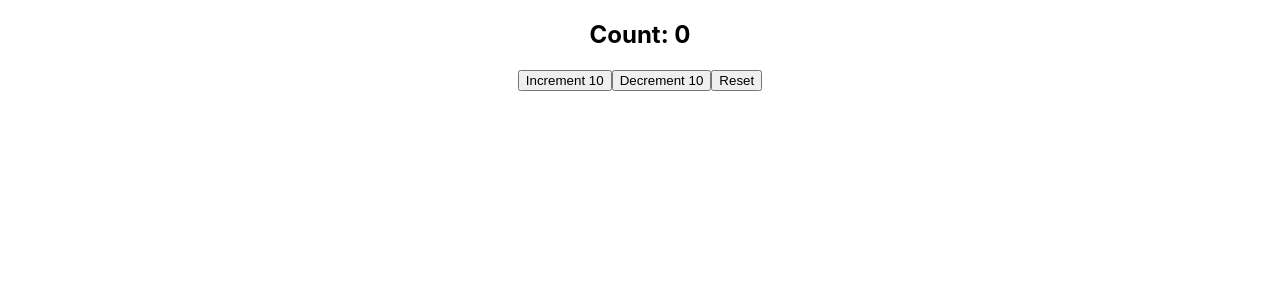
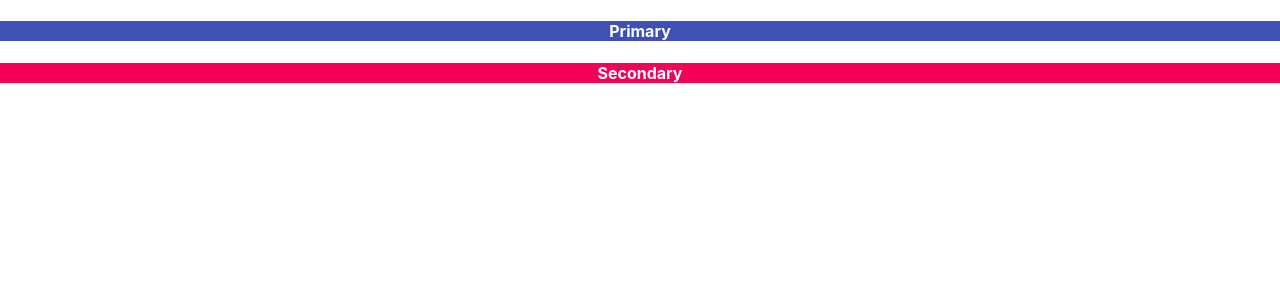
Before and after one commit to shivprajapat/React-TypeScript-Tutorials, a React (Create React App) app: page / in a window 1280 px wide. Shown: the top 300 px of the page. Built offline with nearby package versions, Linux system fonts and the light colour scheme.

Commit message:
React TypeScript useContext Hooks Added

```diff
--- a/src/App.tsx
+++ b/src/App.tsx
@@ -1,10 +1,13 @@
-import Counter from './components/state/Counter';
+import { Box } from "./components/context/Box";
+import { ThemeContextProvider } from "./components/context/ThemeContext";
 
 function App() {
 
   return (
     <div className="App">
-      <Counter />
+      <ThemeContextProvider>
+        <Box />
+      </ThemeContextProvider>
     </div>
   );
 }
--- /dev/null
+++ b/src/components/context/Box.tsx
@@ -0,0 +1,18 @@
+import { useContext } from 'react'
+import { ThemeContext } from './ThemeContext'
+
+export const Box = () => {
+    const theme = useContext(ThemeContext)
+    return (
+        <div>
+            <h4 style={{
+                backgroundColor: theme.primary.main,
+                color: theme.primary.text
+            }}>Primary</h4>
+            <h4 style={{
+                backgroundColor: theme.secondary.main,
+                color: theme.secondary.text
+            }}>Secondary</h4>
+        </div>
+    )
+}
--- /dev/null
+++ b/src/components/context/Theme.ts
@@ -0,0 +1,10 @@
+export const theme = {
+    primary: {
+        main: "#3f51b5",
+        text: "#fff"
+    },
+    secondary: {
+        main: "#f50057",
+        text: "#fff"
+    }
+}
--- /dev/null
+++ b/src/components/context/ThemeContext.tsx
@@ -0,0 +1,10 @@
+import { createContext } from 'react'
+import { theme } from './Theme'
+type ThemeContextProviderProps = {
+    children: React.ReactNode
+}
+export const ThemeContext = createContext(theme);
+
+export const ThemeContextProvider = ({ children, }: ThemeContextProviderProps) => {
+    return <ThemeContext.Provider value={theme}>{children}</ThemeContext.Provider>
+}
```
Also changed, not shown: src/components/state/index.html (added, +27 -0 lines).
